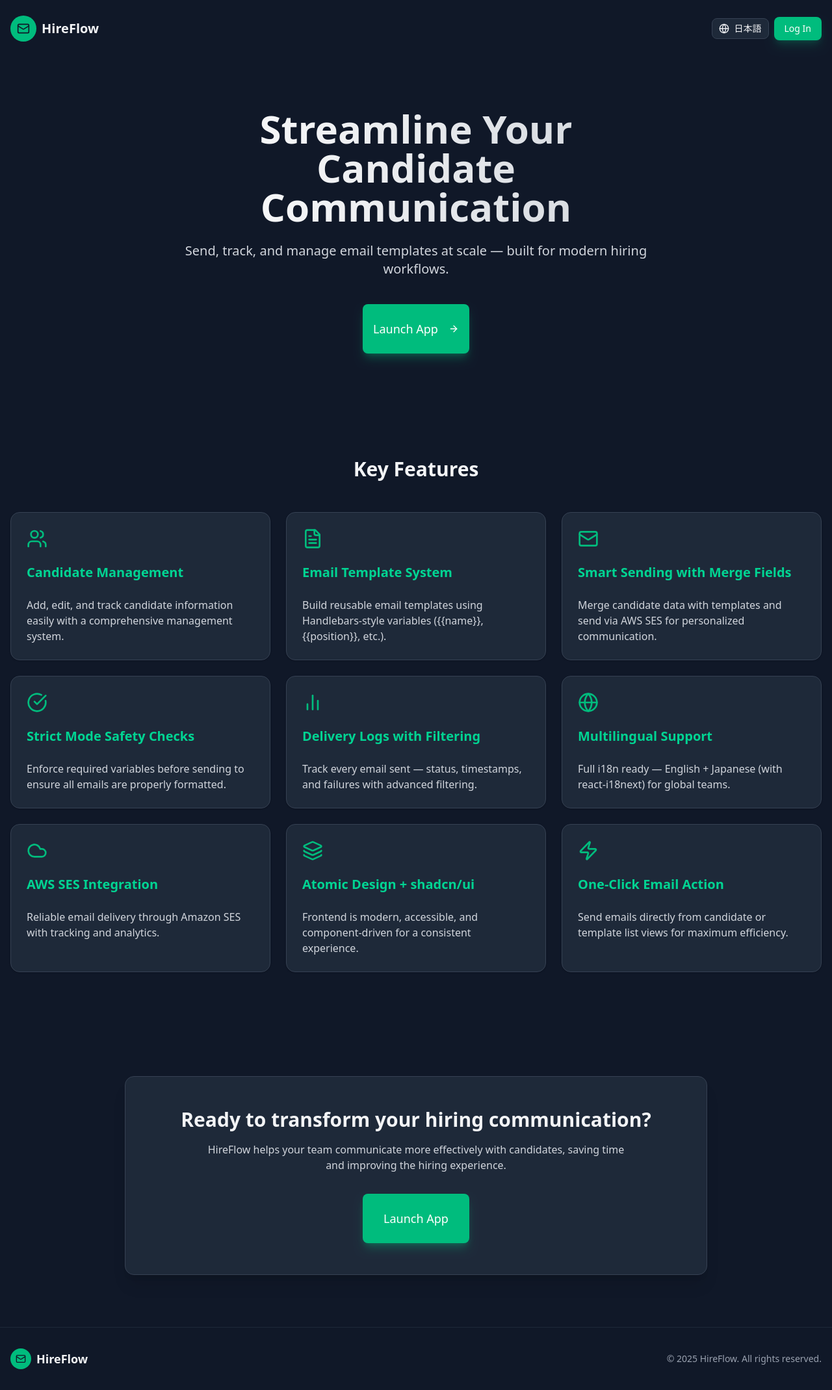
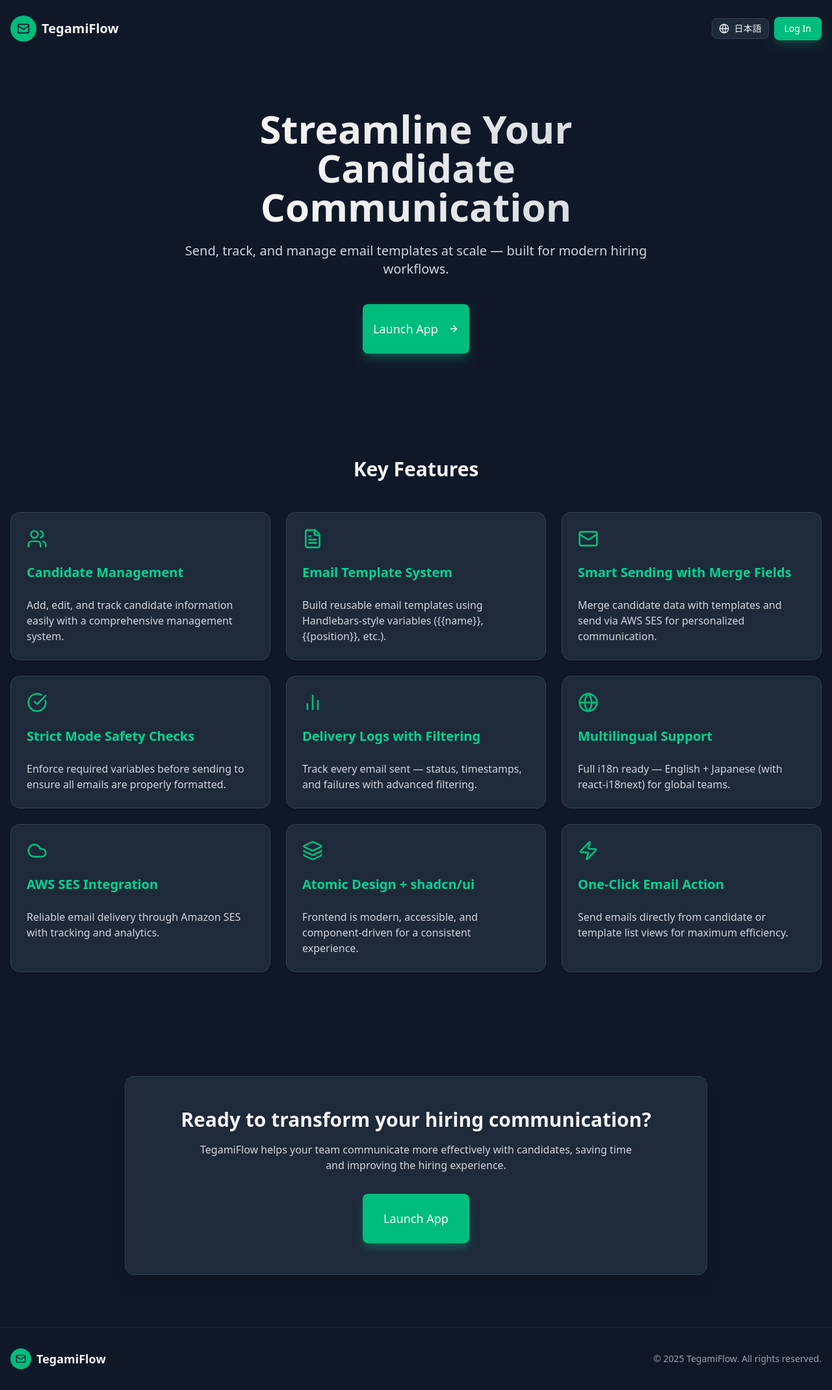
Before and after one commit to prasad-vamer/tegami-flow, a React (Vite) app in the folder tegami-flow-gui/: page / in a window 1280 px wide. Shown: the whole page at 65% size. Built offline with nearby package versions, Linux system fonts and the light colour scheme; no server answers.

Commit message:
update service name to TegamiFlow in multiple files

```diff
--- a/tegami-flow-gui/index.html
+++ b/tegami-flow-gui/index.html
@@ -4,7 +4,7 @@
     <meta charset="UTF-8" />
     <link rel="icon" type="image/svg+xml" href="/icon-only.png" />
     <meta name="viewport" content="width=device-width, initial-scale=1.0" />
-    <title>HireFlow</title>
+    <title>TegamiFlow</title>
   </head>
   <body>
     <div id="root"></div>
--- a/tegami-flow-gui/src/i18n/resources/en.json
+++ b/tegami-flow-gui/src/i18n/resources/en.json
@@ -34,6 +34,7 @@
     "next": "Next",
     "itemsPerPage": "Items per page:"
   },
+  "serviceName": "TegamiFlow",
   "landing": {
     "header": {
       "login": "Log In"
@@ -84,7 +85,7 @@
     },
     "cta": {
       "title": "Ready to transform your hiring communication?",
-      "description": "HireFlow helps your team communicate more effectively with candidates, saving time and improving the hiring experience.",
+      "description": "TegamiFlow helps your team communicate more effectively with candidates, saving time and improving the hiring experience.",
       "button": "Launch App"
     },
     "footer": {
--- a/tegami-flow-gui/src/i18n/resources/ja.json
+++ b/tegami-flow-gui/src/i18n/resources/ja.json
@@ -34,6 +34,7 @@
     "next": "次へ",
     "itemsPerPage": "1ページあたりの項目数:"
   },
+  "serviceName": "手紙フロー",
   "landing": {
     "header": {
       "login": "ログイン"
@@ -84,7 +85,7 @@
     },
     "cta": {
       "title": "採用コミュニケーションを変革する準備はできていますか？",
-      "description": "HireFlowは、チームが候補者とより効果的にコミュニケーションを取り、時間を節約し、採用体験を向上させるのに役立ちます。",
+      "description": "TegamiFlowは、チームが候補者とより効果的にコミュニケーションを取り、時間を節約し、採用体験を向上させるのに役立ちます。",
       "button": "アプリを起動"
     },
     "footer": {
--- a/tegami-flow-gui/src/pages/landing-page.tsx
+++ b/tegami-flow-gui/src/pages/landing-page.tsx
@@ -44,7 +44,7 @@ export default function LandingPage() {
           <div className="h-10 w-10 rounded-full bg-emerald-500 flex items-center justify-center">
             <Mail className="h-5 w-5 text-gray-900" />
           </div>
-          <span className="text-xl font-bold">HireFlow</span>
+          <span className="text-xl font-bold">{t("serviceName")}</span>
         </div>
         <div className="flex items-center gap-2">
           <Button
@@ -177,10 +177,10 @@ export default function LandingPage() {
             <div className="h-8 w-8 rounded-full bg-emerald-500 flex items-center justify-center">
               <Mail className="h-4 w-4 text-gray-900" />
             </div>
-            <span className="text-lg font-bold">HireFlow</span>
+            <span className="text-lg font-bold">{t("serviceName")}</span>
           </div>
           <div className="text-gray-400 text-sm">
-            © {new Date().getFullYear()} HireFlow. {t("landing.footer.rights")}
+            © {new Date().getFullYear()} {t("serviceName")}. {t("landing.footer.rights")}
           </div>
         </div>
       </footer>
```
Also changed, not shown: 1 other file (tests, documents, lock files or other folders).
